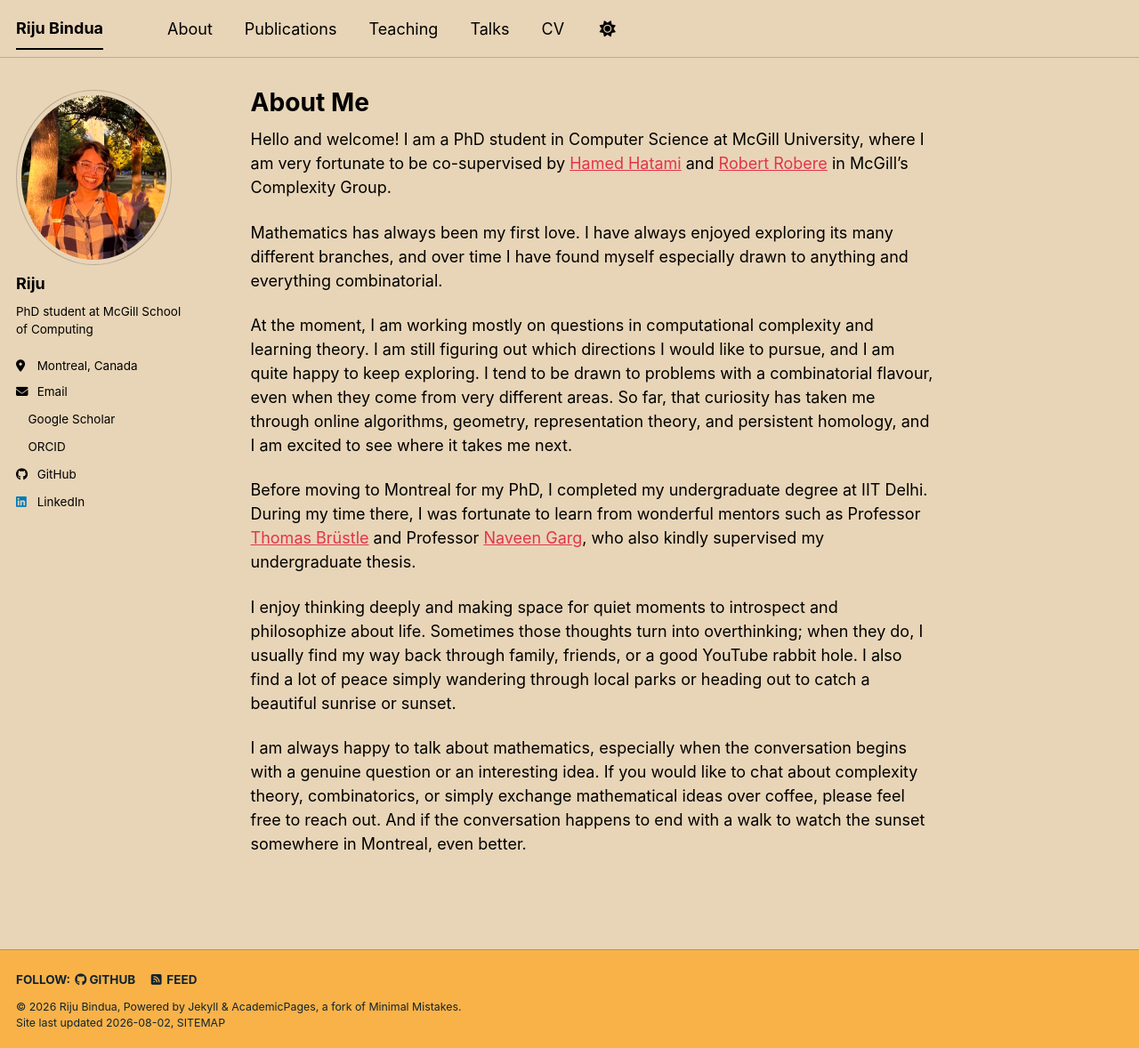
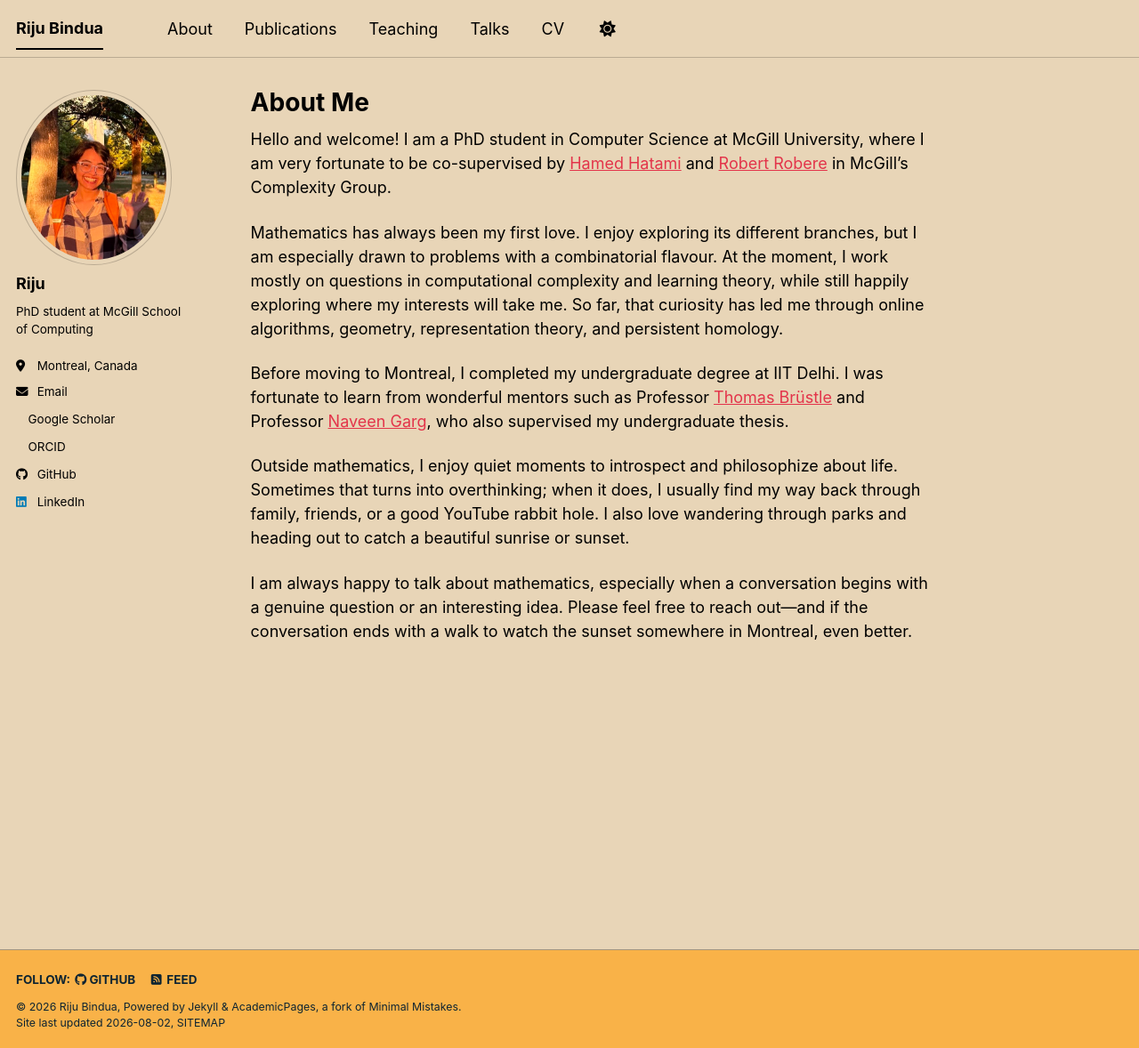
Before and after one commit to binduariju/binduariju.github.io, a Jekyll site: the page built from _pages/about.md, in a window 1280 px wide and 1178 px high. Shown: the whole window at 89% size. Built offline with Jekyll 4.4.1, drawn with Linux system fonts in a browser that asks for light colours; a style sheet for code colours, icons or effects is not loaded.

Commit message:
Refactor about page content for clarity and conciseness
Revised personal introduction to enhance clarity and conciseness. Combined overlapping sentences and improved flow of ideas.

```diff
--- a/_pages/about.md
+++ b/_pages/about.md
@@ -9,12 +9,10 @@ redirect_from:
 
 Hello and welcome! I am a PhD student in Computer Science at McGill University, where I am very fortunate to be co-supervised by [Hamed Hatami](https://www.cs.mcgill.ca/~hatami/) and [Robert Robere](https://www.cs.mcgill.ca/~robere/) in McGill's Complexity Group.
 
-Mathematics has always been my first love. I have always enjoyed exploring its many different branches, and over time I have found myself especially drawn to anything and everything combinatorial.
+Mathematics has always been my first love. I enjoy exploring its different branches, but I am especially drawn to problems with a combinatorial flavour. At the moment, I work mostly on questions in computational complexity and learning theory, while still happily exploring where my interests will take me. So far, that curiosity has led me through online algorithms, geometry, representation theory, and persistent homology.
 
-At the moment, I am working mostly on questions in computational complexity and learning theory. I am still figuring out which directions I would like to pursue, and I am quite happy to keep exploring. I tend to be drawn to problems with a combinatorial flavour, even when they come from very different areas. So far, that curiosity has taken me through online algorithms, geometry, representation theory, and persistent homology, and I am excited to see where it takes me next.
+Before moving to Montreal, I completed my undergraduate degree at IIT Delhi. I was fortunate to learn from wonderful mentors such as Professor [Thomas Brüstle](https://www.usherbrooke.ca/mathematiques/nous-joindre/personnel/corps-professoral/professeurs/thomas-brustle) and Professor [Naveen Garg](https://www.cse.iitd.ac.in/~naveen/), who also supervised my undergraduate thesis.
 
-Before moving to Montreal for my PhD, I completed my undergraduate degree at IIT Delhi. During my time there, I was fortunate to learn from wonderful mentors such as Professor [Thomas Brüstle](https://www.usherbrooke.ca/mathematiques/nous-joindre/personnel/corps-professoral/professeurs/thomas-brustle) and Professor [Naveen Garg](https://www.cse.iitd.ac.in/~naveen/), who also kindly supervised my undergraduate thesis.
+Outside mathematics, I enjoy quiet moments to introspect and philosophize about life. Sometimes that turns into overthinking; when it does, I usually find my way back through family, friends, or a good YouTube rabbit hole. I also love wandering through parks and heading out to catch a beautiful sunrise or sunset.
 
-I enjoy thinking deeply and making space for quiet moments to introspect and philosophize about life. Sometimes those thoughts turn into overthinking; when they do, I usually find my way back through family, friends, or a good YouTube rabbit hole. I also find a lot of peace simply wandering through local parks or heading out to catch a beautiful sunrise or sunset.
-
-I am always happy to talk about mathematics, especially when the conversation begins with a genuine question or an interesting idea. If you would like to chat about complexity theory, combinatorics, or simply exchange mathematical ideas over coffee, please feel free to reach out. And if the conversation happens to end with a walk to watch the sunset somewhere in Montreal, even better.
+I am always happy to talk about mathematics, especially when a conversation begins with a genuine question or an interesting idea. Please feel free to reach out—and if the conversation ends with a walk to watch the sunset somewhere in Montreal, even better.
```
